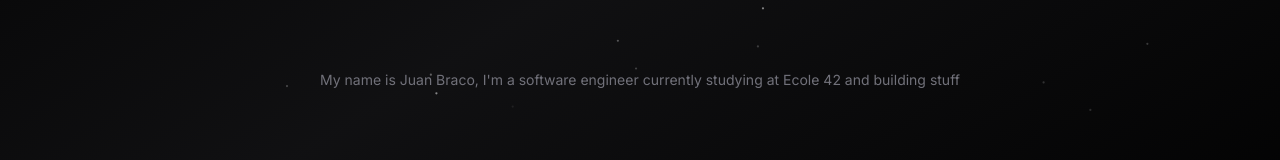
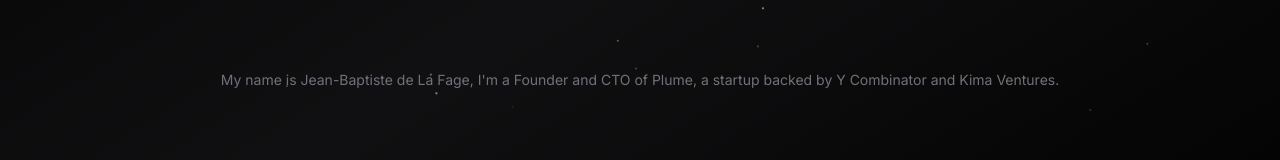
Before and after one commit to JuanBraco/Personal_portfolio, a Next.js app: page / in a window 1280 px wide. Shown: the part 459-619 px from the top of the page. Built offline with nearby package versions, Linux system fonts and the light colour scheme; no server answers; what tailwindcss-debug-screens would draw is missing.

Commit message:
new text

```diff
--- a/app/page.tsx
+++ b/app/page.tsx
@@ -37,7 +37,7 @@
 			<div className="hidden w-screen h-px animate-glow md:block animate-fade-right bg-gradient-to-r from-zinc-300/0 via-zinc-300/50 to-zinc-300/0" />
 			<div className="my-16 text-center animate-fade-in">
 				<h2 className="text-sm text-zinc-500 ">
-					My name is Juan Braco, I'm a software engineer currently studying at Ecole 42 and building stuff
+					My name is Jean-Baptiste de La Fage, I'm a Founder and CTO of Plume, a startup  backed by Y Combinator and Kima Ventures.
 				</h2>
 			</div>
 		</div>
```
